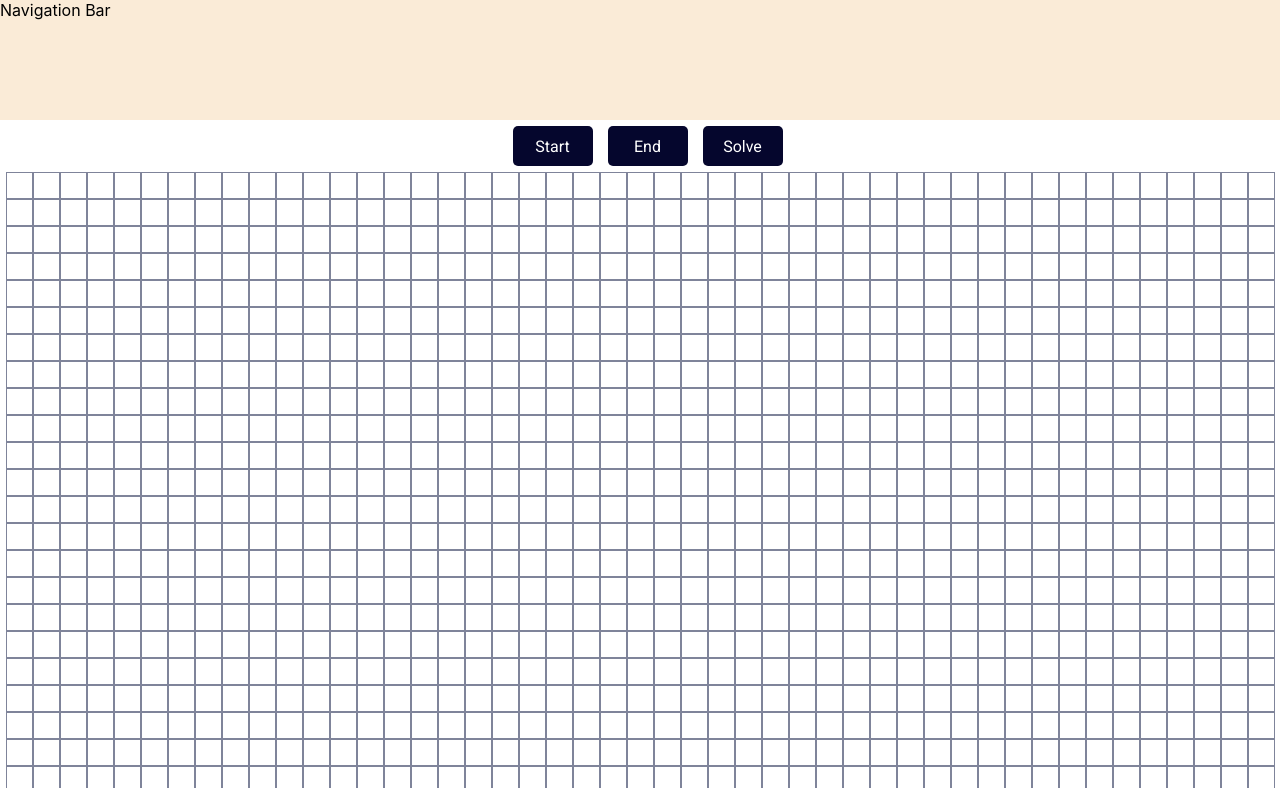
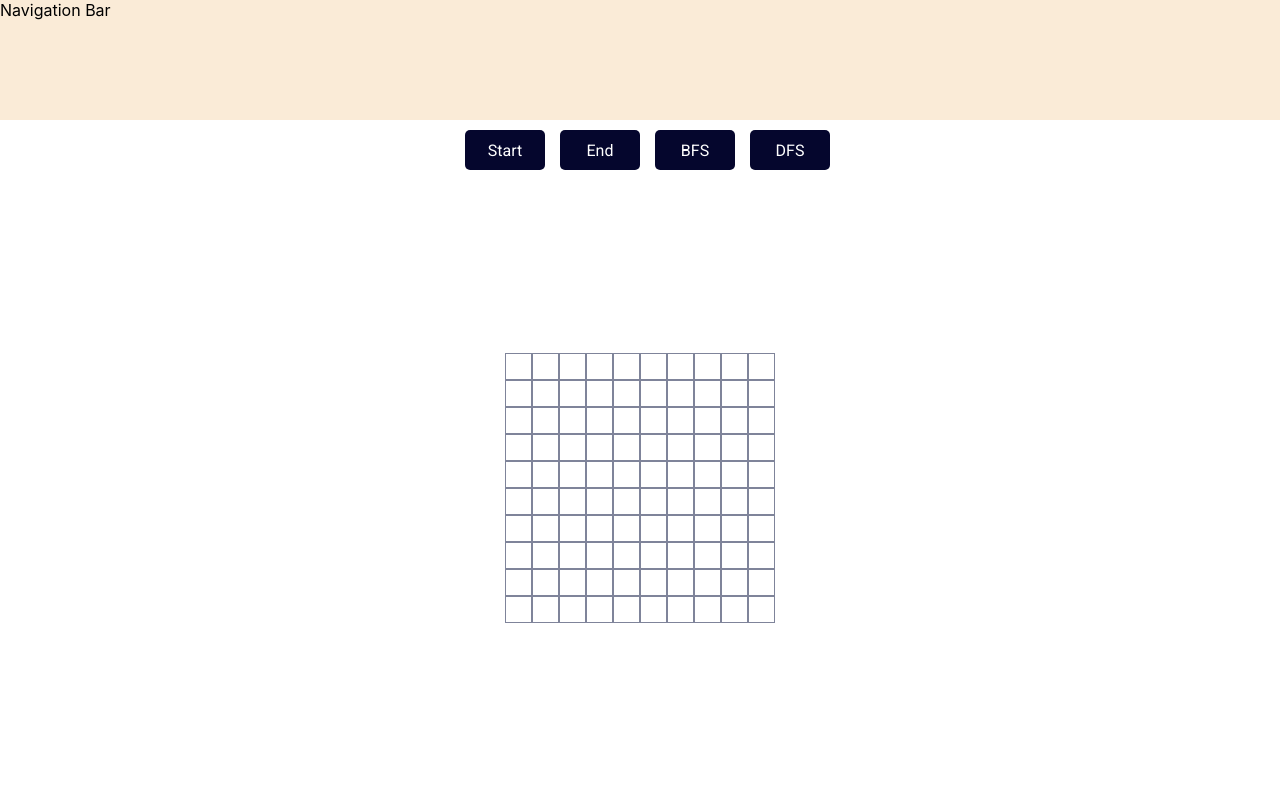
Before and after one commit to KshitizPratap/graph_visualizer, a React (Create React App) app: page / in a window 1280 px wide. Built offline with nearby package versions, Linux system fonts and the light colour scheme; a web font is replaced by a local one.

Commit message:
initiated dfs

```diff
--- /dev/null
+++ b/src/Function/DFSPathfinder.js
@@ -0,0 +1,48 @@
+export function DFSPathfinder(grid, visited, startCoordinate, endCoordinate){
+    let animated = [];
+    let visi = [];
+
+    console.log("[startCoordinate]", startCoordinate);
+    console.log("[endCoordinate]", endCoordinate);
+
+    for(let i=0; i<visited.length; i++)
+        visi[i] = visited[i].slice();
+
+    dfs(animated, grid, visi, startCoordinate, endCoordinate, [-1, -1])
+
+    return animated;
+}
+
+const safe = (i, j, visi, n, m) => {
+    if(i>=0 && i<n && j>=0 && j<m && !visi[i][j]){
+        return true;
+    }
+
+    return false;
+}
+
+const dfs = (animated, grid, visi, startCoordinate, endCoordinate, parent) => {
+    startCoordinate.push(parent[0]);
+    startCoordinate.push(parent[1]);
+    animated.push(startCoordinate);
+
+    visi[startCoordinate[0]][startCoordinate[1]] = true;
+
+    if(startCoordinate[0] === endCoordinate[0] && startCoordinate[1] === endCoordinate[1])
+        return true;
+
+    const col = [1, 0, -1, 0];
+    const row = [0, 1, 0, -1];
+
+    for(let i=0; i<4; i++)
+    {
+        if(safe(startCoordinate[0]+row[i], startCoordinate[1]+col[i], visi, grid.length, grid[0].length)){
+            let newStart = [startCoordinate[0]+row[i], startCoordinate[1]+col[i]];
+            parent = [startCoordinate[0], startCoordinate[1]];
+            if(dfs(animated, grid, visi, newStart, endCoordinate, parent))
+                return true;
+        }
+    }
+
+    return false;
+}
--- a/src/Function/ShortestPath.js
+++ b/src/Function/ShortestPath.js
@@ -4,8 +4,6 @@ export function shortestPath(grid, visited, startCoordinate, endCoordinate){
 
     for (var i = 0; i < visited.length; i++)
         visi[i] = visited[i].slice();
-
-    visi[0][0] = true;
 
     bfs(animated, grid, visi, startCoordinate, endCoordinate)
 
@@ -41,7 +39,7 @@ const bfs = (animated, grid, visi, startCoordinate, endCoordinate) => {
 
         for(let j=0; j<4; j++)
         {
-            if(safe(curr[0]+row[j], curr[1]+col[j], visi, grid.length, grid[0].length) === true)
+            if(safe(curr[0]+row[j], curr[1]+col[j], visi, grid.length, grid[0].length))
             {
                 if(curr[0]+row[j] === endCoordinate[0] && curr[1]+col[j] === endCoordinate[1])
                 {
--- a/src/component/Node/Node.js
+++ b/src/component/Node/Node.js
@@ -8,8 +8,6 @@ function Node(props){
     if(props.startCoordinate[0] === props.row &&
         props.startCoordinate[1] === props.col){
             nodeStyle = classes.Start;
-            console.log("[Node style]", nodeStyle);
-
     }
 
     else if(props.endCoordinate[0] === props.row &&
--- a/src/component/Node/Node.module.css
+++ b/src/component/Node/Node.module.css
@@ -21,6 +21,7 @@
 
 .Wall{
     background-color: rgb(4, 20, 49);
+    border: 0.1px solid rgba(255, 255, 255, 0.452);
     animation-name: animationWall;
     animation-duration: 0.1s;
 }
@@ -87,6 +88,6 @@
 
     100% {
       transform: scale(1.0);
-      background-color: rgba(20, 42, 243, 0.75);
+      background-color: rgba(23, 33, 128, 0.75);
     }
   }
--- a/src/container/GraphVisualizer.js
+++ b/src/container/GraphVisualizer.js
@@ -2,6 +2,7 @@ import React, { useEffect, useState } from "react";
 import Node from "../component/Node/Node";
 import classes from "./GraphVisualizer.module.css";
 import { shortestPath } from "../Function/ShortestPath";
+import { DFSPathfinder } from '../Function/DFSPathfinder';
 
 function GraphVisualizer() {
   const [grid, setGrid] = useState([], []);
@@ -16,21 +17,18 @@ function GraphVisualizer() {
 
   const [prevWall, setPrevWall] = useState([-1, -1]);
 
-  // if (document.getElementsByClassName("tableNodes")[0] !== undefined)
-  //   console.dir(document.getElementsByClassName("tableNodes")[0].children[0]);
-
   useEffect(() => {
-    let temp = Array(80)
+    let temp = Array(10)
       .fill(0)
-      .map((row) => new Array(50).fill(false));
+      .map((row) => new Array(10).fill(false));
     setVisited(temp);
 
-    let arr = Array(80)
+    let arr = Array(10)
       .fill(0)
-      .map((row) => new Array(50).fill(0));
+      .map((row) => new Array(10).fill(0));
 
-    for (let i = 0; i < 80; i++) {
-      for (let j = 0; j < 50; j++) arr[i][j] = [i, j];
+    for (let i = 0; i < 10; i++) {
+      for (let j = 0; j < 10; j++) arr[i][j] = [i, j];
     }
     setGrid(arr);
   }, []);
@@ -58,7 +56,6 @@ function GraphVisualizer() {
   };
 
   const mouseDownHandler = () => {
-    console.log("[Mouse Down]");
     setWall(true);
   };
 
@@ -112,7 +109,7 @@ function GraphVisualizer() {
     }
   };
 
-  const shortestPathMain = () => {
+  const BFSPathMain = () => {
     let animated = shortestPath(grid, visited, startCoordinate, endCoordinate);
 
     let arr = document.getElementsByClassName("tableNodes");
@@ -124,15 +121,11 @@ function GraphVisualizer() {
             animationName: "animation",
             animationDuration: "0.4s",
           };
-        else {
-          // arr[animated[i][0]].children[animated[i][1]].className = classes.animatedNodes
-        }
 
         if (i > 0) {
           arr[animated[i - 1][0]].children[animated[i - 1][1]].className =
             classes.animatedNodes;
 
-          console.dir(arr[animated[i][0]].children[animated[i][1]]);
         }
       }, 20 * i);
     }
@@ -150,6 +143,11 @@ function GraphVisualizer() {
       }, 21 * animated.length);
     }
   };
+
+  const DFSPathMain = () => {
+    let animated = DFSPathfinder(grid, visited, startCoordinate, endCoordinate);
+    console.log("[Animated DFS]", animated);
+  }
 
   const table =
     grid.length !== 0
@@ -190,8 +188,12 @@ function GraphVisualizer() {
             End
           </button>
 
-          <button onClick={shortestPathMain} className={classes.Button}>
-            Solve
+          <button onClick={BFSPathMain} className={classes.Button}>
+            BFS
+          </button>
+
+          <button onClick={DFSPathMain} className={classes.Button}>
+            DFS
           </button>
       </div>
 
--- a/src/container/GraphVisualizer.module.css
+++ b/src/container/GraphVisualizer.module.css
@@ -22,7 +22,8 @@
 .ButtonWrapper{
     display: flex;
     justify-content: center;
-    padding: 6px 0;
+    height: 5vh;
+    padding: 10px;
 }
 
 
@@ -35,16 +36,12 @@
   border: none;
   border-radius: 5px;
   font-size: medium;
-  transition: all ease 0.4s;
+  transition: all ease 0.3s;
   margin-left: 15px;
-  border: 1px solid transparent;
 }
 
 .Button:hover{
-  background-color: transparent;
   cursor: pointer;
-  color: rgb(5, 6, 45);
-  border: 1px solid rgb(5, 6, 45);
   box-shadow: 1px 1px 5px rgb(5, 6, 45);
 }
 
```
Also changed, not shown: src/Function/pathFinder.js (deleted).
